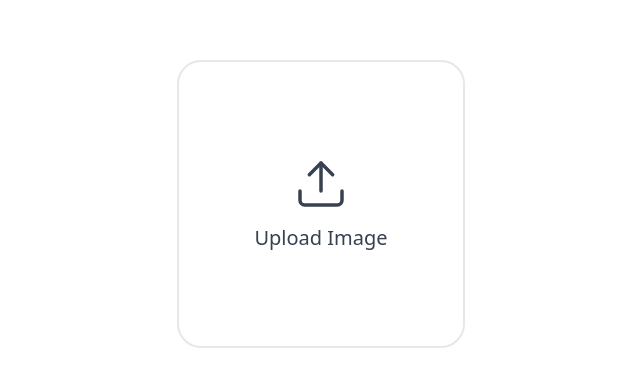
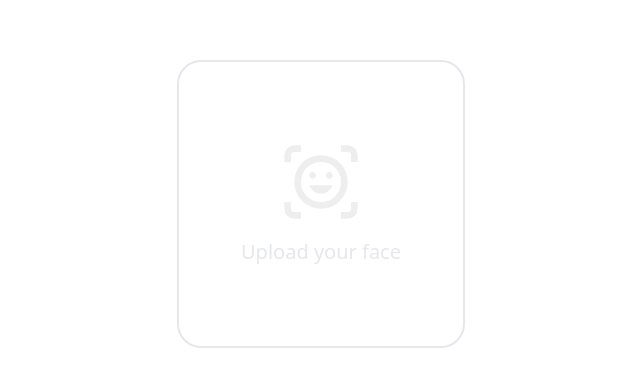
Before and after one commit to SaltyAom/ager, a SvelteKit app in the folder frontend/: page / in a window 1280 px wide. Shown: the part 196-582 px from the top of the page, without its empty margins (319-959 px from the left). Built offline with nearby package versions, Linux system fonts and the light colour scheme; what @elysiajs/eden would draw is missing.

Commit message:
style: upload

```diff
--- a/frontend/src/components/icons/upload-icon.svelte
+++ b/frontend/src/components/icons/upload-icon.svelte
@@ -1,19 +1,15 @@
 <svg
   xmlns="http://www.w3.org/2000/svg"
-  width="24"
-  height="24"
-  viewBox="0 0 24 24"
-  fill="none"
+  height="80"
+  viewBox="0 -960 960 960"
+  width="80"
+  fill="#eee"
   stroke="currentColor"
   stroke-width="2"
   stroke-linecap="round"
   stroke-linejoin="round"
   {...$$props}
+  ><path
+    d="M480-800q134 0 227 93t93 227q0 134-93 227t-227 93q-134 0-227-93t-93-227q0-134 93-227t227-93Zm0 560q100 0 170-70t70-170q0-100-70-170t-170-70q-100 0-170 70t-70 170q0 100 70 170t170 70Zm0-100q48 0 86-27.5t54-72.5H340q16 45 54 72.5t86 27.5ZM340-560q0 17 11.5 28.5T380-520q17 0 28.5-11.5T420-560q0-17-11.5-28.5T380-600q-17 0-28.5 11.5T340-560Zm200 0q0 17 11.5 28.5T580-520q17 0 28.5-11.5T620-560q0-17-11.5-28.5T580-600q-17 0-28.5 11.5T540-560ZM40-720v-80q0-50 35-85t85-35h80v80h-80q-17 0-28.5 11.5T120-800v80H40ZM160-40q-50 0-85-35t-35-85v-80h80v80q0 17 11.5 28.5T160-120h80v80h-80Zm560 0v-80h80q17 0 28.5-11.5T840-160v-80h80v80q0 50-35 85t-85 35h-80Zm120-680v-80q0-17-11.5-28.5T800-840h-80v-80h80q50 0 85 35t35 85v80h-80ZM480-480Z"
+  /></svg
 >
-  <path d="M21 15v4a2 2 0 0 1-2 2H5a2 2 0 0 1-2-2v-4" /><polyline points="17 8 12 3 7 8" /><line
-    x1="12"
-    y1="3"
-    x2="12"
-    y2="15"
-  />
-</svg>
--- a/frontend/src/routes/+page.svelte
+++ b/frontend/src/routes/+page.svelte
@@ -6,7 +6,7 @@
   let image: FileList | undefined
   let isLoading = false
   let result: string | undefined
-  let previewImg
+  let previewImg: HTMLImageElement
 
   const process = async () => {
     if (isLoading) return
@@ -18,7 +18,7 @@
     if (preview) {
       const reader = new FileReader()
       reader.addEventListener('load', () => {
-        previewImg.setAttribute('src', reader.result)
+        previewImg.setAttribute('src', reader.result || '')
       })
       reader.readAsDataURL(preview)
     }
@@ -48,10 +48,10 @@
 
   <form class="flex flex-col gap-4" on:submit|preventDefault={process}>
     <section
-      class="relative flex flex-col justify-center items-center gap-3 aspect-square w-72 border-2 rounded-3xl overflow-hidden"
+      class="relative flex flex-col text-gray-200 justify-center items-center gap-3 aspect-square w-72 bg-white/10 border-2 rounded-3xl overflow-hidden"
     >
       <article
-        class="absolute flex flex-col justify-center items-center w-full h-full bg-white/10 backdrop backdrop-blur-sm p-6 transition-all {isLoading
+        class="absolute flex flex-col justify-center items-center w-full h-full backdrop backdrop-blur-sm p-6 transition-all {isLoading
           ? 'z-20'
           : 'opacity-0'}"
       >
@@ -64,13 +64,16 @@
         <Hourglass />
         <!-- <span class="loading loading-infinity transform scale-[3] mb-4 mt-auto" /> -->
         <div class="grid gap-1 text-center">
-          <h2 class="text-gray-200 text-xl">Getting your picture from the future...</h2>
+          <h2 class=" text-xl">Getting your picture from the future...</h2>
           <p class="text-gray-400 text-sm">Estimating time: 1 minute</p>
         </div>
         <div class="relative w-full h-1 bg-gray-200 rounded-full mt-auto overflow-hidden">
           <div class="w-full h-full bg-black rounded-full {isLoading ? '-uploading' : ''}" />
         </div>
       </article>
+      <article
+        class="flex flex-col gap-4 justify-center items-center {isLoading ? 'opacity-0' : 'z-20'}"
+      >
         <input
           class="z-10 block absolute opacity-0 w-full h-full cursor-pointer"
           type="file"
@@ -79,8 +82,9 @@
           on:change={process}
         />
 
-      <UploadIcon class="transform w-14 h-14 text-gray-700" stroke-width={1.5} />
-      <h1 class="text-xl font-medium text-gray-700">Upload Image</h1>
+        <UploadIcon class="transform w-20 h-20 " stroke-width={0.5} />
+        <h1 class="text-xl">Upload your face</h1>
+      </article>
     </section>
   </form>
 </main>
```
Lines whose indentation alone changed are shown as unchanged.
